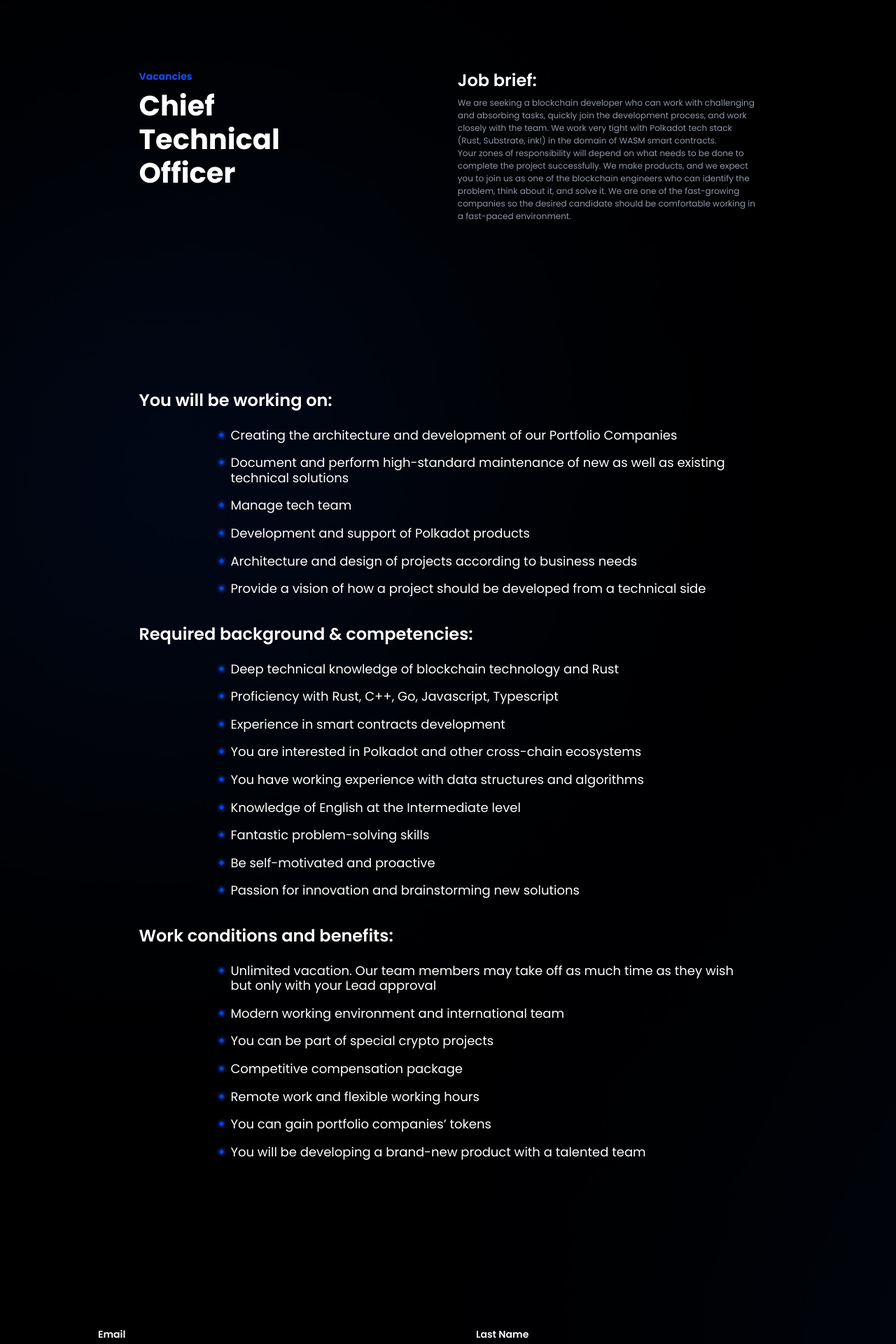
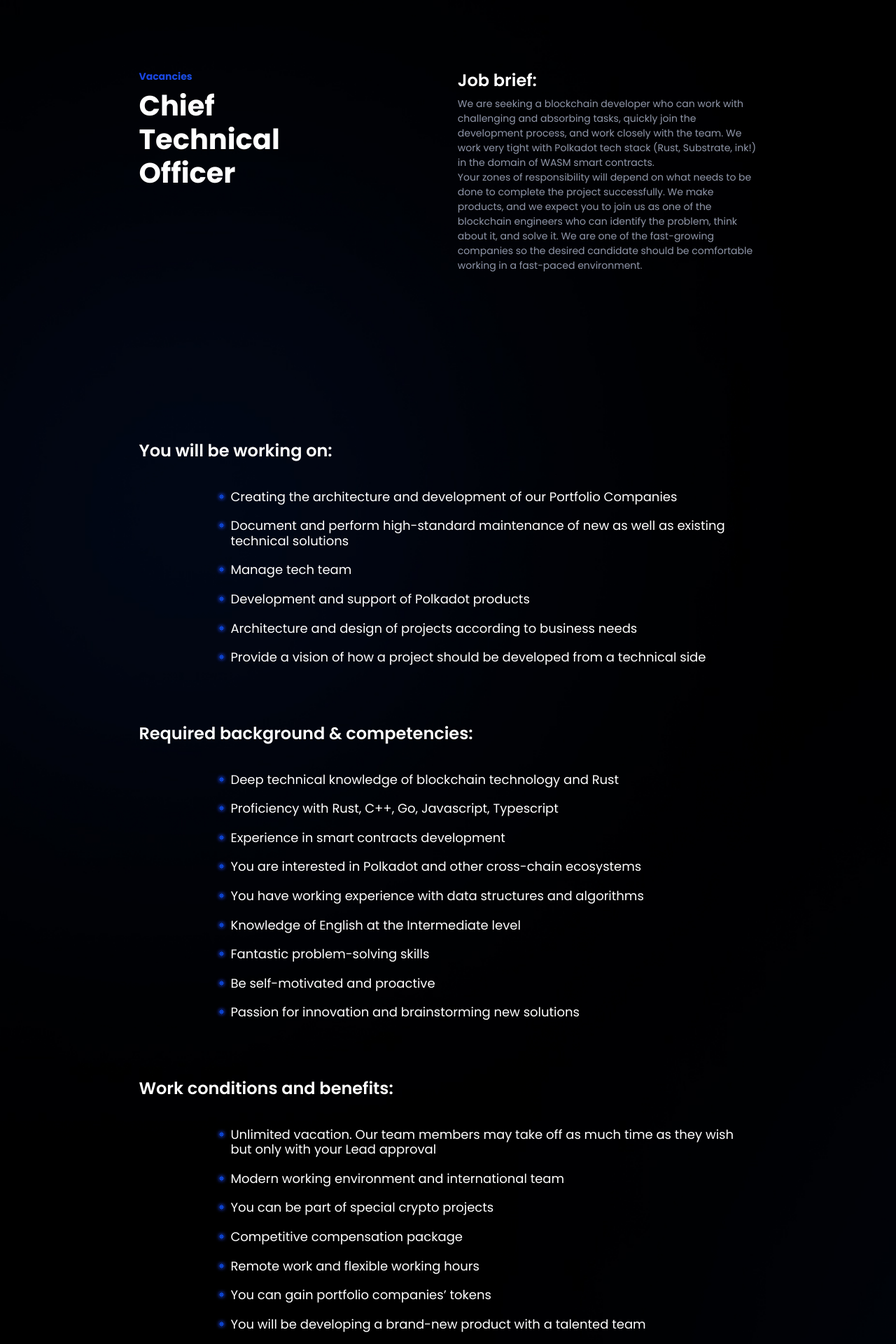
Before and after one commit to Brushfam/brushfam-website, a Next.js app: page /cto-hiring in a window 1280 px wide. Shown: the part 100-2020 px from the top of the page at 70% size. Built offline with nearby package versions, Linux system fonts and the light colour scheme.

Commit message:
Matviy comments

```diff
--- a/sections/cto-hiring/HiringForm.js
+++ b/sections/cto-hiring/HiringForm.js
@@ -136,7 +136,7 @@ export default function HiringForm() {
           <div className={styles.row}>
             <div className={styles.column}>
               <label htmlFor={"name"} className={styles.label}>
-                Email
+                First Name
               </label>
               <input
                 type={"text"}
--- a/sections/cto-hiring/JobDescription.js
+++ b/sections/cto-hiring/JobDescription.js
@@ -113,7 +113,7 @@ export default function JobDescription() {
 
     const Benefits = () => {
       return (
-        <div className={styles.divWrapper}>
+        <div className={styles.divWrapper} style={{marginBottom: 0}}>
           <div className={styles.title}>Work conditions and benefits:</div>
           <div className={styles.pointDiv}>
             <img src={"list-dot.svg"} />
--- a/styles/Footer.module.css
+++ b/styles/Footer.module.css
@@ -11,7 +11,7 @@
   flex-direction: row;
   width: 1200px;
   padding-top: 120px;
-  border-top: 1px solid #9097aa;
+  border-top: 1px solid rgba(255, 255, 255, 0.2);
 }
 
 .socialDiv a {
--- a/styles/cto-hiring/JobDescription.module.css
+++ b/styles/cto-hiring/JobDescription.module.css
@@ -9,7 +9,7 @@
     display: flex;
     flex-direction: column;
     width: 1000px;
-    margin-bottom: 40px;
+    margin-bottom: 84px;
 }
 
 .title {
@@ -17,7 +17,7 @@
     font-size: 24px;
     line-height: 120%;
     color: #FFFFFF;
-    margin-bottom: 24px;
+    margin-bottom: 40px;
 }
 
 .pointDiv {
@@ -25,7 +25,7 @@
     flex-direction: row;
     /*align-items: center;*/
     margin-left: 110px;
-    margin-bottom: 18px;
+    margin-bottom: 20px;
 }
 
 .pointDiv p {
@@ -52,6 +52,10 @@
     .pointDiv p {
         max-width: 700px;
     }
+
+    .pointDiv {
+        margin-bottom: 18px;
+    }
 }
 
 @media (max-width: 900px) {
@@ -68,6 +72,18 @@
     .pointDiv p {
         font-size: 14px;
     }
+
+    .divWrapper {
+        margin-bottom: 80px;
+    }
+
+    .title {
+        margin-bottom: 30px;
+    }
+
+    .pointDiv {
+        margin-bottom: 14px;
+    }
 }
 
 @media (max-width: 460px) {
--- a/styles/cto-hiring/JobTitle.module.css
+++ b/styles/cto-hiring/JobTitle.module.css
@@ -54,7 +54,7 @@
 
 .briefDescription {
     font-weight: 400;
-    font-size: 12px;
+    font-size: 14px;
     line-height: 150%;
     color: #9097AA;
     max-width: 500px;
```
